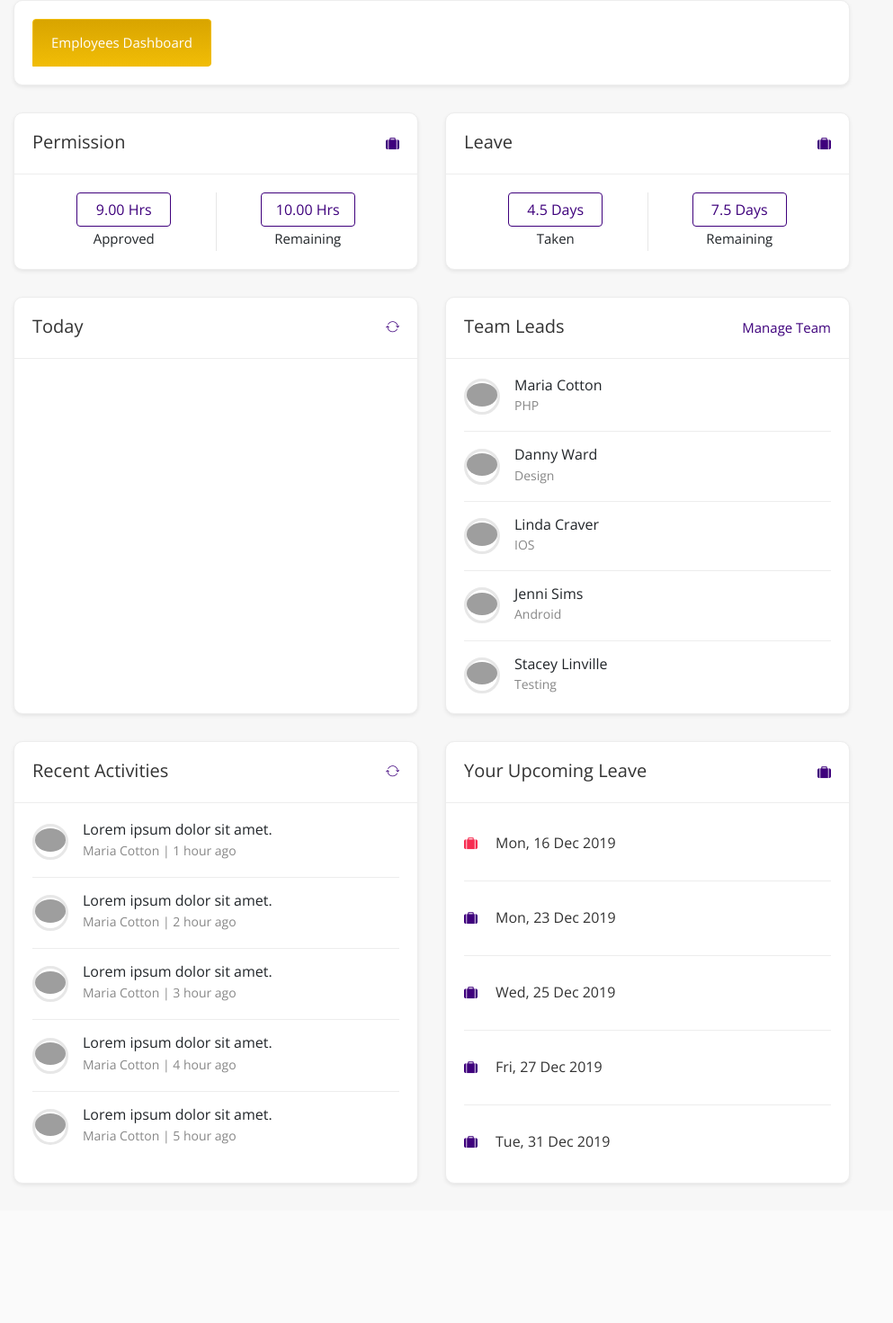
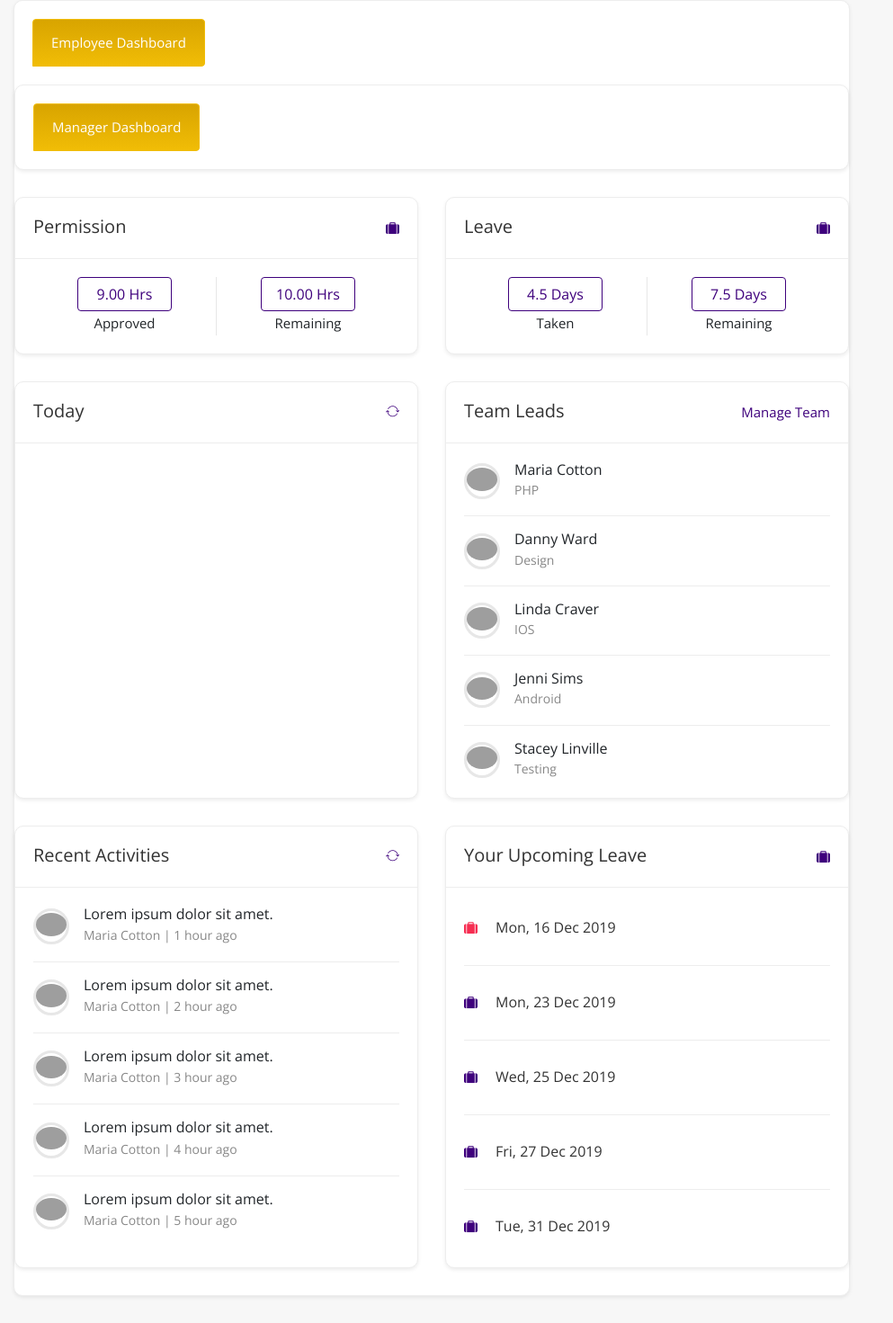
Before and after one commit to So-panha/g7-lms, a PHP site: template views/employees/manager/manager.view.php in a window 1280 px wide. Shown: the whole page at 90% size, without its empty margins (0-993 px from the left). Before the commit the page ends 1318 px from the top, so only its background shows below. Run offline with PHP 8.4, Linux system fonts and the light colour scheme; the template is opened without the code that fills it, so the values that code supplies are empty; data comes from the database, SQL or seed files in the repository; grey boxes are pictures that could not be loaded.

Commit message:
[imp] add_alert_sucess_beside_admin GLS-163

```diff
--- a/views/employees/manager/manager.view.php
+++ b/views/employees/manager/manager.view.php
@@ -1,9 +1,33 @@
 <div class="col-xl-9 col-lg-8 col-md-12">
+<!-- Show alert when success in login -->
+	<?php if (isset($_SESSION['alert'])) { ?>
+		<div class="alert alert-success alert-dismissible grow" id="alert">
+			<a href="#" class="close" data-dismiss="alert" aria-label="close">&times;</a>
+			<strong><?= $_SESSION['alert'] ?></strong>
+
+			<!-- remove session alert -->
+			<?php unset($_SESSION['alert']) ?>
+		</div>
+		<!-- remove message -->
+		<script>
+			let showALert = document.querySelector('.alert');
+			setTimeout(function() {
+				showALert.remove();
+			}, 5000);
+		</script>
+	<?php } ?>
+	<div class="quicklink-sidebar-menu ctm-border-radius shadow-sm bg-white card grow">
+		<div class="card-body">
+			<ul class="list-group list-group-horizontal-lg">
+				<li class="list-group-item text-center active button-5"><a href="index.html" class="text-white">Employee Dashboard</a></li>
+			</ul>
+		</div>
+       <!-- Widget -->
     <div class="quicklink-sidebar-menu ctm-border-radius shadow-sm bg-white card grow">
         <div class="card-body">
             <ul class="list-group list-group-horizontal-lg">
                 <li class="list-group-item text-center active button-5">
-                    <a class="text-white" href="employees-dashboard.html">Employees Dashboard</a>
+                    <a class="text-white" href="employees-dashboard.html">Manager Dashboard</a>
                 </li>
             </ul>
         </div>
```
Also changed, not shown: views/employees/employee/employee.view.php (+25 -0 lines).
